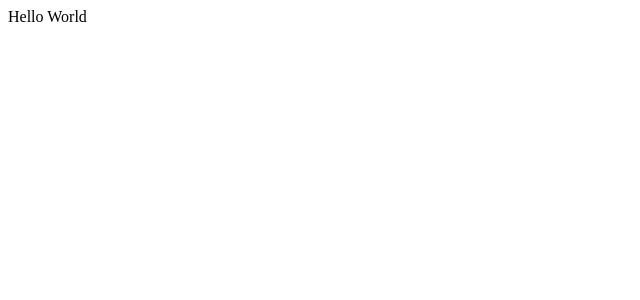
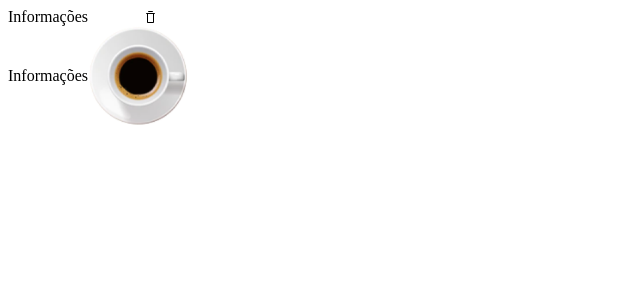
Before and after one commit to VitorDiniz100/react-components, a React (Vite) app: page / in a window 1280 px wide. Shown: the top 300 px of the page, without its empty margins (0-640 px from the left). Built offline with nearby package versions, Linux system fonts and the light colour scheme.

Commit message:
Accordion

```diff
--- a/src/App.tsx
+++ b/src/App.tsx
@@ -1,12 +1,28 @@
-
-import HelloWorld from "./components/HelloWorld";
+import * as Accordion from "./components/Accordion";
+import Trash from "./assets/Trash";
 
 import "./App.css";
+import cafe from "./assets/cafe.svg";
 
 function App() {
   return (
     <div className="App">
-      <HelloWorld />
+      <Accordion.Root>
+        <Accordion.Item
+          id={1}
+          title="Informações"
+          icon={{ isComponent: true, render: <Trash /> }}
+        >
+          <p>Conteúdo 1</p>
+        </Accordion.Item>
+        <Accordion.Item
+          id={2}
+          title="Informações"
+          icon={{ src: cafe, alt: "" }}
+        >
+          <p>Conteúdo 2</p>
+        </Accordion.Item>
+      </Accordion.Root>
     </div>
   );
 }
--- /dev/null
+++ b/src/components/Accordion/Context.tsx
@@ -0,0 +1,9 @@
+import { createContext } from "react";
+
+interface AccordionContextProps {
+  activeAccordion: number | undefined;
+  typeRoot: "single" | "multiple";
+  addAccordion: (id: number) => void;
+}
+
+export const AccordionContext = createContext({} as AccordionContextProps);
--- /dev/null
+++ b/src/components/Accordion/index.tsx
@@ -0,0 +1,94 @@
+import { PropsWithChildren, useContext, useEffect, useState } from "react";
+import { AccordionContext } from "./Context";
+
+import * as S from "./styles";
+
+interface RootProps {
+  type?: "single" | "multiple";
+}
+
+interface IconProps {
+  isComponent?: boolean;
+  render?: JSX.Element;
+  src?: string;
+  alt?: string;
+}
+
+interface ItemProps {
+  id: number;
+  title: string;
+  icon?: IconProps;
+}
+
+export function Root({
+  type = "single",
+  children,
+}: PropsWithChildren<RootProps>) {
+  const [activeAccordion, setActiveAccordion] = useState<number | undefined>(
+    undefined
+  );
+  const typeRoot = type;
+
+  function addAccordion(id: number) {
+    setActiveAccordion(id);
+  }
+
+  return (
+    <AccordionContext.Provider
+      value={{ activeAccordion, typeRoot, addAccordion }}
+    >
+      <S.AccordionRoot className="accordion-root" data-type={typeRoot}>{children}</S.AccordionRoot>
+    </AccordionContext.Provider>
+  );
+}
+
+export function Item({
+  id,
+  title,
+  icon,
+  children,
+}: PropsWithChildren<ItemProps>) {
+  const [accordionIsOpen, setAccordionIsOpen] = useState<boolean>(false);
+
+  const { activeAccordion, typeRoot, addAccordion } =
+    useContext(AccordionContext);
+
+  function handleToggleContent() {
+    if (typeRoot === "single") {
+      addAccordion(id);
+    }
+
+    setAccordionIsOpen(!accordionIsOpen);
+  }
+
+  useEffect(() => {
+    if (activeAccordion !== id && typeRoot === "single") {
+      setAccordionIsOpen(false);
+    }
+  }, [activeAccordion, typeRoot, id]);
+
+  return (
+    <S.AccordionItem className="accordion-item">
+      <S.AccordionHeader className="accordion-header">
+        <S.AccordionTrigger
+          className="accordion-trigger"
+          data-state={accordionIsOpen ? 'open' : 'close'}
+          onClick={handleToggleContent}
+        >
+          <span>{title}</span>
+          {icon && icon.isComponent ? (
+            icon.render
+          ) : (
+            <img src={icon?.src} alt={icon?.alt} />
+          )}
+        </S.AccordionTrigger>
+      </S.AccordionHeader>
+      <S.AccordionContent
+        className="accordion-content"
+        isOpen={accordionIsOpen}
+      >
+        {children}
+      </S.AccordionContent>
+    </S.AccordionItem>
+  );
+}
--- /dev/null
+++ b/src/components/Accordion/styles.ts
@@ -0,0 +1,39 @@
+import styled, { css } from 'styled-components'
+
+interface ContentProps {
+  isOpen: boolean
+}
+
+export const AccordionRoot = styled.div`
+  display: flex;
+  flex-direction: column;
+`
+
+export const AccordionItem = styled.div`
+  display: flex;
+  flex-direction: column;
+`
+
+export const AccordionHeader = styled.div`
+  display: block;
+`
+
+export const AccordionTrigger = styled.div`
+  display: flex;
+  justify-content: space-between;
+  align-items: center;
+  cursor: pointer;
+`
+
+export const AccordionContent = styled.div<ContentProps>`
+  ${(props) =>
+    props.isOpen
+      ? css`
+          height: auto;
+          opacity: 1;
+        `
+      : css`
+          height: 0;
+          opacity: 0;
+        `}
+`
```
